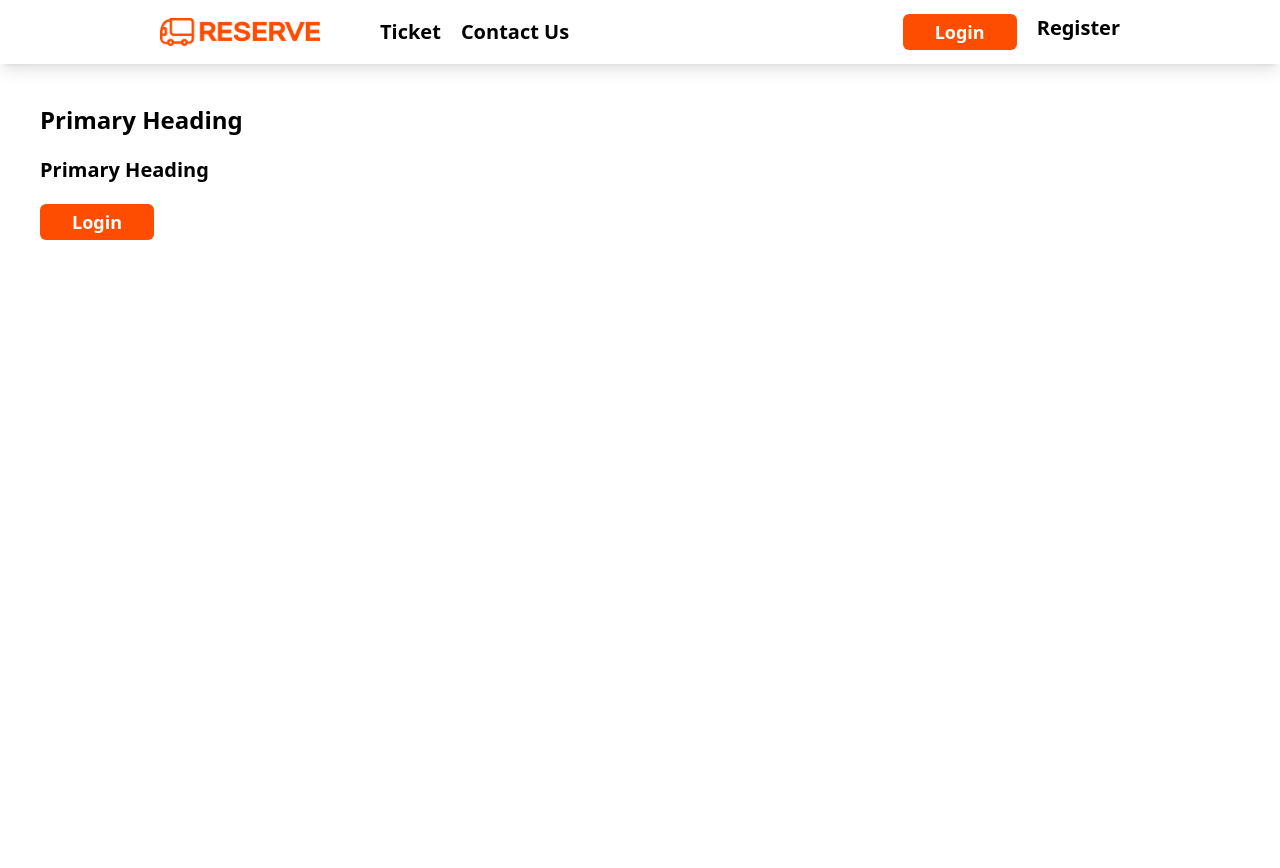
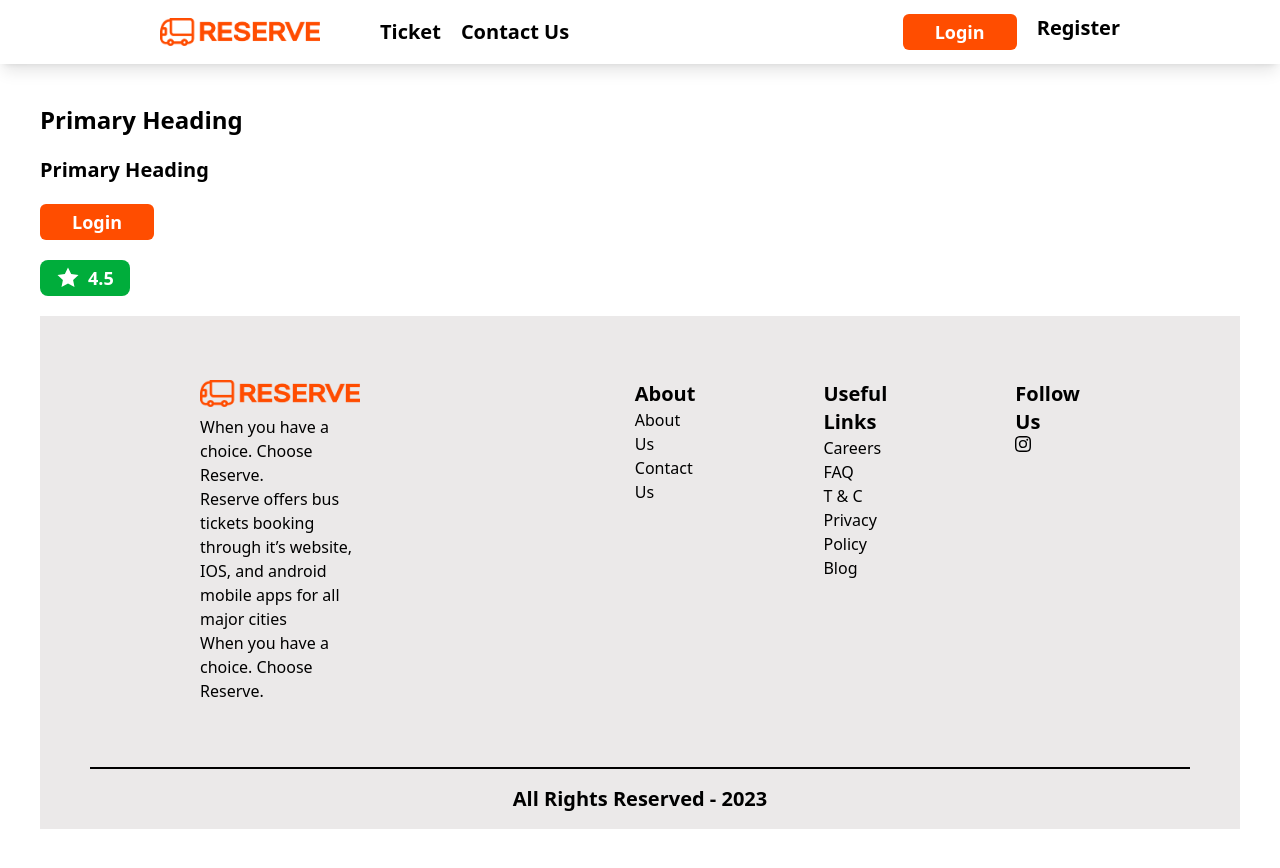
Before and after one commit to Patil-Shrikrishna/Bus-Reserve, a React (Vite) app in the folder Bus-Reserve-FE/: page / in a window 1280 px wide. Before the commit the page ends 800 px from the top, so only its background shows below. Built offline with nearby package versions, Linux system fonts and the light colour scheme.

Commit message:
[feat]: Added footer, rating component

```diff
--- a/Bus-Reserve-FE/package.json
+++ b/Bus-Reserve-FE/package.json
@@ -11,7 +11,8 @@
   },
   "dependencies": {
     "react": "^18.2.0",
-    "react-dom": "^18.2.0"
+    "react-dom": "^18.2.0",
+    "react-icons": "^4.11.0"
   },
   "devDependencies": {
     "@types/react": "^18.2.15",
--- a/Bus-Reserve-FE/src/App.jsx
+++ b/Bus-Reserve-FE/src/App.jsx
@@ -1,6 +1,8 @@
 import Button from "./components/Button";
+import Footer from "./components/Footer";
 import Heading from "./components/Heading";
 import Navbar from "./components/Navbar";
+import Rating from "./components/Rating";
 
 function App() {
   return (
@@ -12,6 +14,8 @@ function App() {
         <Heading heading="Primary Heading" primary={true} />
         <Heading heading="Primary Heading" />
         <Button onClick={() => console.log("Hello")} name="Login" />
+        <Rating rating="4.5" />
+        <Footer />
       </div>
     </div>
   );
--- /dev/null
+++ b/Bus-Reserve-FE/src/components/Footer.jsx
@@ -0,0 +1,47 @@
+import React from "react";
+import Heading from "./Heading";
+import { BsInstagram } from "react-icons/bs";
+import logo from "../assets/logo.png";
+
+const Footer = () => {
+  return (
+    <div className="flex flex-col bg-custom-gray items-center">
+      <div className="flex w-full px-40 py-16">
+        <div className="flex flex-col w-1/2 gap-2">
+          <img src={logo} className="w-40 object-contain mr-10" />
+          <div className="flex flex-col w-2/5 gap-">
+            <p>When you have a choice. Choose Reserve.</p>
+            <p>
+              Reserve offers bus tickets booking through it’s website, IOS, and
+              android mobile apps for all major cities
+            </p>
+            <p>When you have a choice. Choose Reserve.</p>
+          </div>
+        </div>
+        <div className="flex w-1/2 gap-32 justify-end">
+          <div>
+            <Heading heading="About" />
+            <p>About Us</p>
+            <p>Contact Us</p>
+          </div>
+          <div>
+            <Heading heading="Useful Links" />
+            <p>Careers</p>
+            <p>FAQ</p>
+            <p>T & C</p>
+            <p>Privacy Policy</p>
+            <p>Blog</p>
+          </div>
+          <div>
+            <Heading heading="Follow Us" />
+            <BsInstagram />
+          </div>
+        </div>
+      </div>
+      <div className="border w-11/12 border-black"></div>
+      <Heading heading="All Rights Reserved - 2023" className="p-4" />
+    </div>
+  );
+};
+
+export default Footer;
--- a/Bus-Reserve-FE/src/components/Heading.jsx
+++ b/Bus-Reserve-FE/src/components/Heading.jsx
@@ -3,9 +3,9 @@ import React from "react";
 const Heading = (props) => {
   return (
     <p
-      className={`text-black font-bold h-fit ${
+      className={`text-black font-bold h-fit w-fit ${
         props.primary ? "text-2xl" : "text-xl"
-      }`}
+      } ${props.className && props.className}`}
     >
       {props.heading}
     </p>
--- /dev/null
+++ b/Bus-Reserve-FE/src/components/Rating.jsx
@@ -0,0 +1,13 @@
+import React from "react";
+import { GoStar } from "react-icons/go";
+
+const Rating = (props) => {
+  return (
+    <div className="flex justify-center items-center gap-2 bg-custom-green text-white text-lg font-semibold rounded-lg w-fit py-1 px-4">
+      <GoStar size={24} />
+      {props.rating}
+    </div>
+  );
+};
+
+export default Rating;
--- a/Bus-Reserve-FE/tailwind.config.js
+++ b/Bus-Reserve-FE/tailwind.config.js
@@ -5,6 +5,8 @@ export default {
     extend: {
       colors: {
         "custom-orange": "#FF4D00",
+        "custom-green": "#00AD3B",
+        "custom-gray": "#EBE9E9",
       },
     },
   },
```
Also changed, not shown: 1 other file (tests, documents, lock files or other folders).
